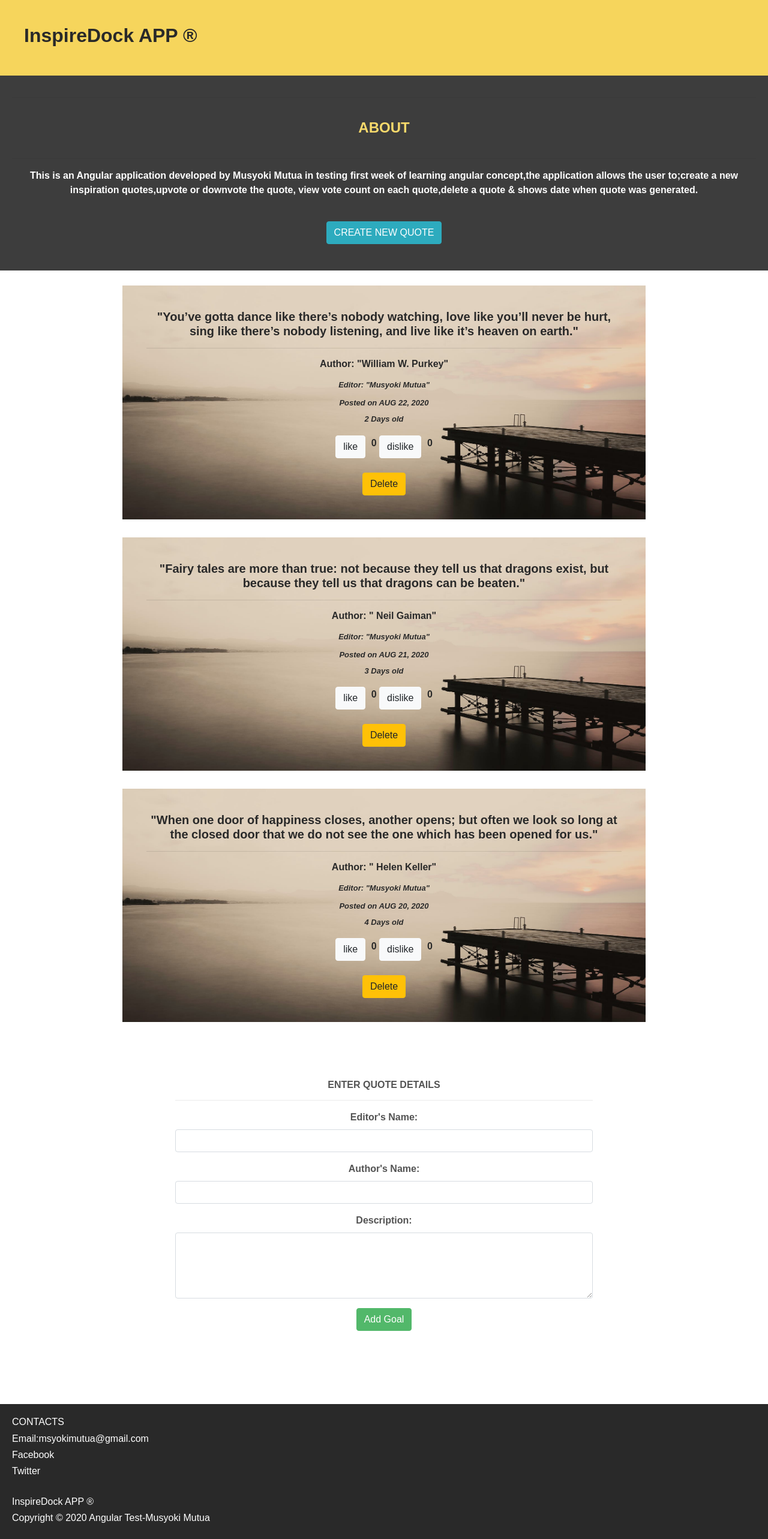
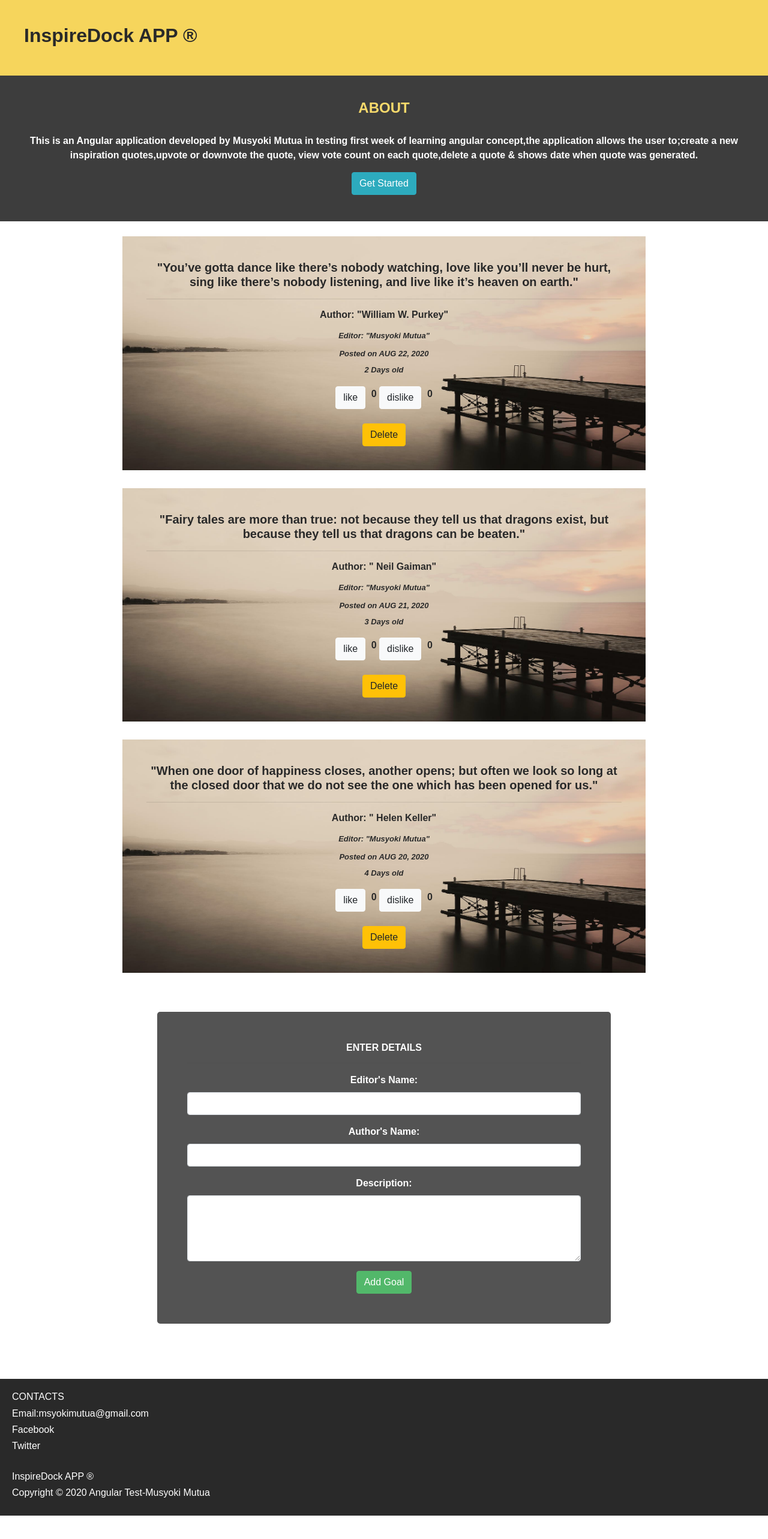
Before and after one commit to msyoki/Angular-week-1-IP, an Angular app: page / in a window 1280 px wide. Shown: the top 2566 px of the page at 60% size. After the commit the page ends 2527 px from the top, so only its background shows below. Built offline with nearby package versions, Linux system fonts and the light colour scheme.

Commit message:
add styling

```diff
--- a/src/app/quote-form/quote-form.component.css
+++ b/src/app/quote-form/quote-form.component.css
@@ -1,11 +1,12 @@
 .form{
-    background-color: white;
-    color:#292929;
+    background-color:#292929;
+    color:white;
     width :auto;
     height: auto;
-    padding: 30px;
+    padding: 50px;
     text-align: center;
-    border-radius: round;
     font-weight: bold;
+    border-radius: 25px white;
+
 
 }
--- a/src/app/quote-form/quote-form.component.html
+++ b/src/app/quote-form/quote-form.component.html
@@ -1,6 +1,6 @@
-<div class="form jumbotron">
+<div class="jumbotron form">
     <div class="header">
-        <h6 class="text-center"><strong>ENTER QUOTE DETAILS</strong></h6>
+        <h6 class="text-center"><strong>ENTER DETAILS</strong></h6>
     </div>
     <hr>
     <form (ngSubmit)='submitQuote()' #quoteForm='ngForm' if="form">
--- a/src/app/quote/quote.component.html
+++ b/src/app/quote/quote.component.html
@@ -1,13 +1,12 @@
  <div id="header">
-    <h2 >InspireDock APP ®</h2>
+    <h2>InspireDock APP ®</h2>
+
 </div>
 <div class=" about ">
-    <hr>
     <h4>ABOUT</h4>
-    <hr>
     <p>This is an Angular application developed by Musyoki Mutua in testing first week of learning angular concept,the application allows the user to;create a new inspiration quotes,upvote or downvote the quote, view vote count on each quote,delete a quote & shows date when quote was generated.</p>
-    <br>
-    <a href="#form" ><button type="button" class="btn btn-info">CREATE NEW QUOTE</button></a><br><br>
+
+    <a href="#form" ><button type="button" class="btn btn-info">Get Started</button></a><br><br>
 </div>
 <!-------------->
 
```
